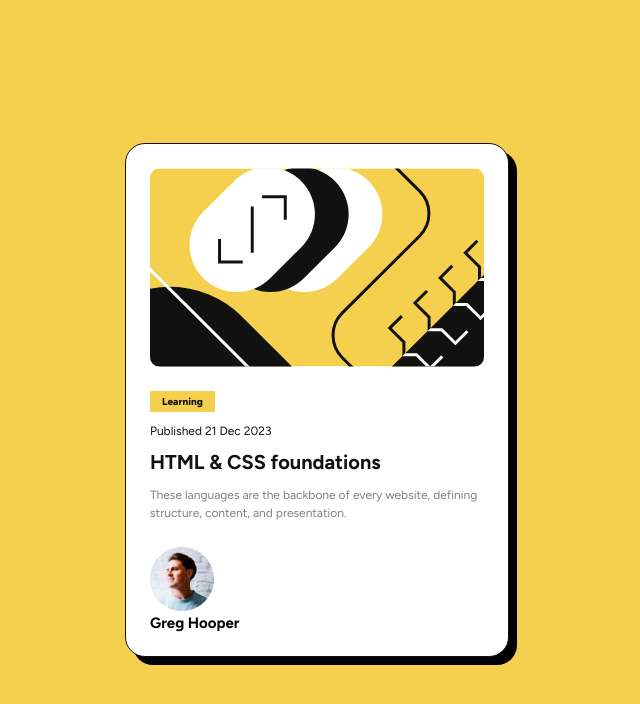
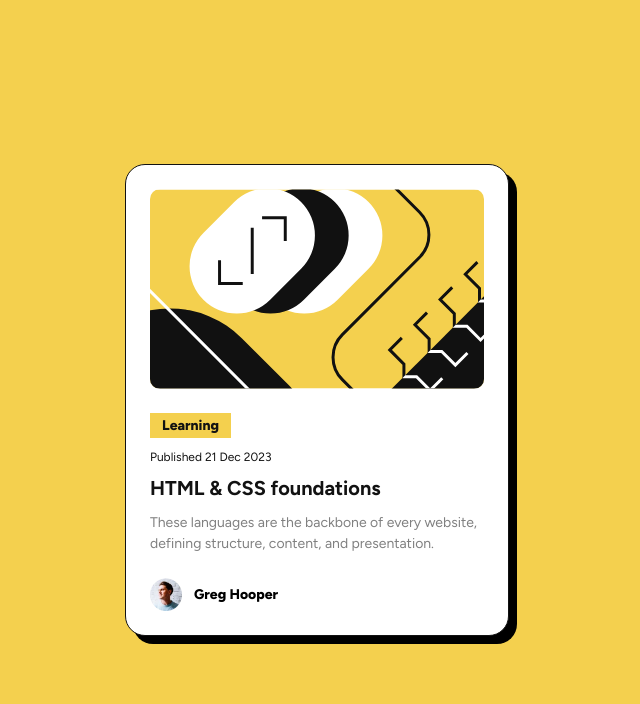
Before and after one commit to EdwardShanahan09/blog-preview-card, a website: page index.html in a window 1280 px wide. Shown: the whole page, without its empty margins (323-963 px from the left). Drawn offline with Linux system fonts and the light colour scheme; files whose address does not match are found by name.

Commit message:
Style card author

```diff
--- a/index.html
+++ b/index.html
@@ -35,7 +35,7 @@
         </p>
       </div>
 
-      <div class="card__footer">
+      <div class="card__author">
         <img
           class="card__author-img"
           src="./assets/images/image-avatar.webp"
--- a/src/scss/_card.scss
+++ b/src/scss/_card.scss
@@ -32,6 +32,10 @@
     display: inline-block;
     padding: 4px 12px;
     margin-bottom: 1.2rem;
+
+    @media (min-width: 1040px) {
+      font-size: 1.4rem;
+    }
   }
 
   &__date {
@@ -59,5 +63,25 @@
     color: $colorGrey;
     font-size: 1.2rem;
     line-height: 150%;
+
+    @media (min-width: 1040px) {
+      font-size: 1.4rem;
+    }
+  }
+
+  &__author {
+    display: flex;
+    align-items: center;
+
+    &-img {
+      width: 3.2rem;
+      display: block;
+      margin-right: 1.2rem;
+    }
+
+    &-name {
+      font-size: 1.4rem;
+      font-weight: 800;
+    }
   }
 }
```
Also changed, not shown: assets/css/styles.css.
